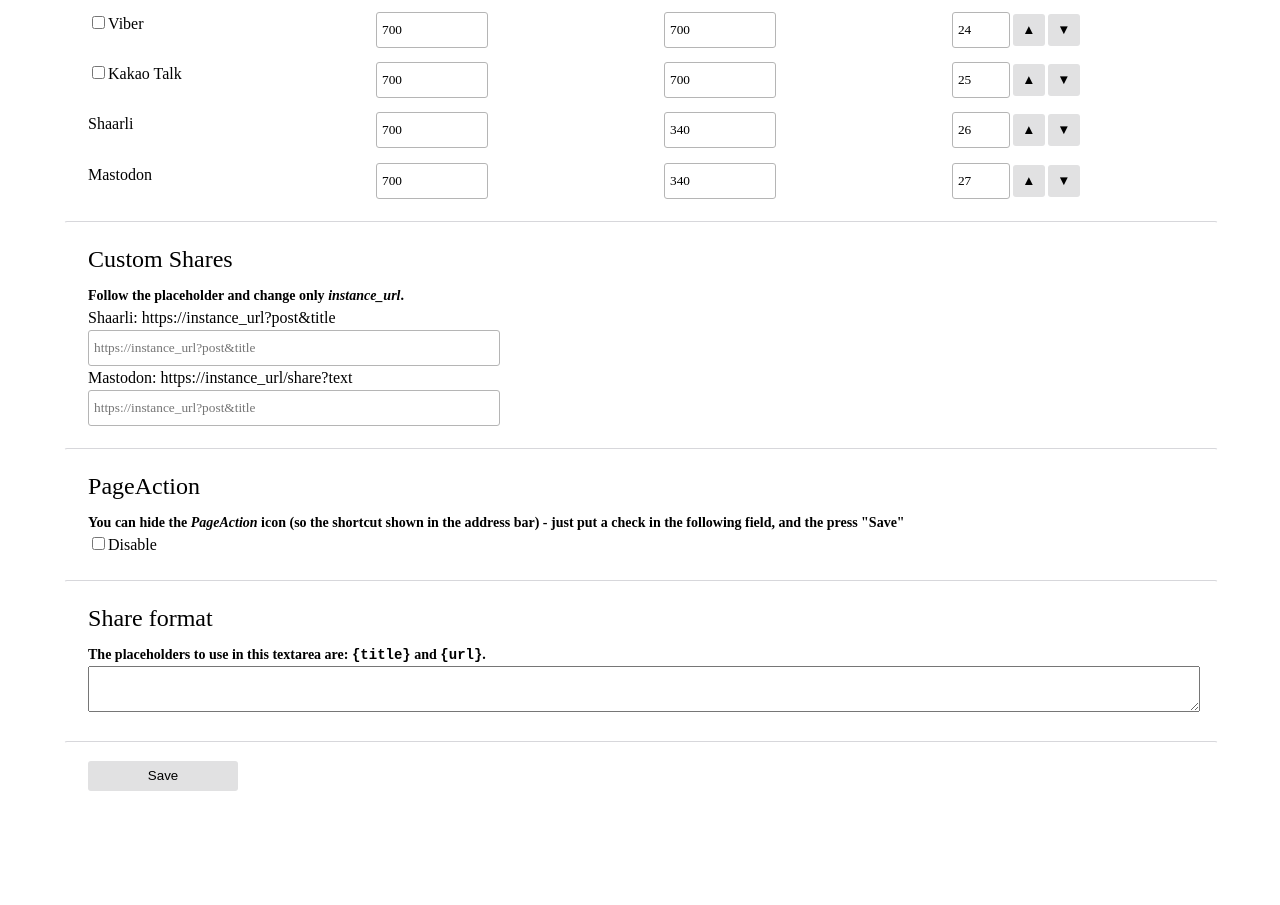
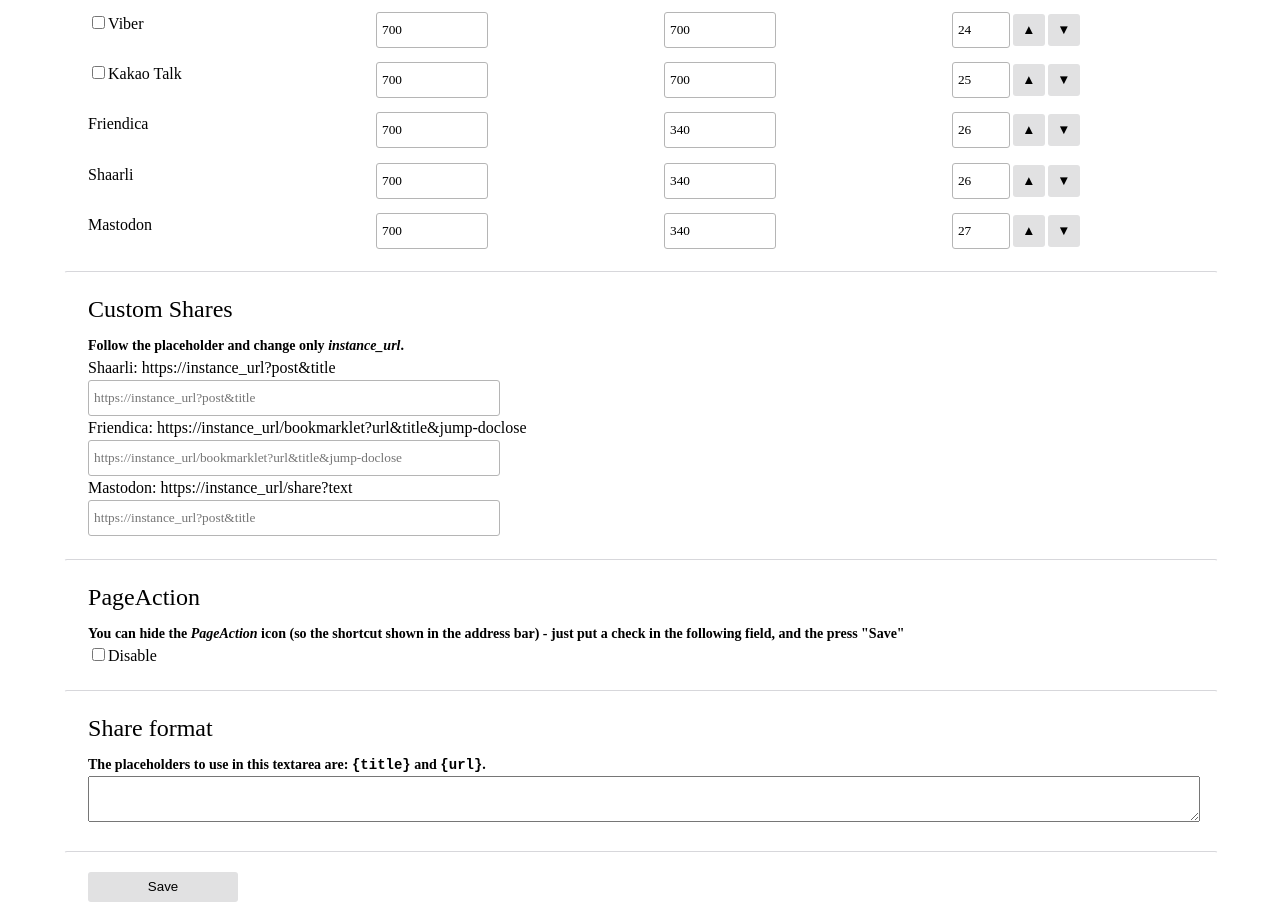
Before and after one commit to Mte90/Share-Backported, a browser extension: page options/options.html in a window 1280 px wide. Shown: the part 1338-2243 px from the top of the page. Before the commit the page ends 2135 px from the top, so only its background shows below. Drawn offline with Linux system fonts and the light colour scheme.

Commit message:
fix #128

```diff
--- a/options/options.html
+++ b/options/options.html
@@ -620,6 +620,22 @@
         </div>
         <div class="row service">
             <div class="col-3">
+                <label>Friendica</label>
+            </div>
+            <div class="col-3">
+                <label><input type="number" id="friendica-width" value="700" class="widths"></label>
+            </div>
+            <div class="col-3">
+                <label><input type="number" id="friendica-height" value="340" class="heights"></label>
+            </div>
+            <div class="col-3">
+                <label><input type="number" id="friendica-priority" value="26" min="1" step="1"
+                    class="positions"><button type="button" id="friendica-move-up"
+                        class="move-up"></button><button type="button" id="friendica-move-down" class="move-down"></button></label>
+            </div>
+        </div>
+        <div class="row service">
+            <div class="col-3">
                 <label>Mastodon</label>
             </div>
             <div class="col-3">
@@ -637,6 +653,10 @@
                 <h1>Custom Shares</h1>
                 <h4>Follow the placeholder and change only <i>instance_url</i>.</h4>
                 <label>Shaarli: https://instance_url?post&title<br> <input type="url" id="shaarli" style="width:400px" placeholder="https://instance_url?post&title"></label><br>
+                <label>Friendica: https://instance_url/bookmarklet?url&title&jump-doclose<br> <input type="url"
+                                                                                       id="friendica"
+                                                                       style="width:400px"
+                                                                       placeholder="https://instance_url/bookmarklet?url&title&jump-doclose"></label><br>
                 <label>Mastodon: https://instance_url/share?text<br> <input type="url" id="mastodon" style="width:400px" placeholder="https://instance_url?post&title"></label>
             </div>
         </div>
```
Also changed, not shown: modal/modal.html (+4 -0 lines), modal/icons/friendica.svg (added), readme.md.
